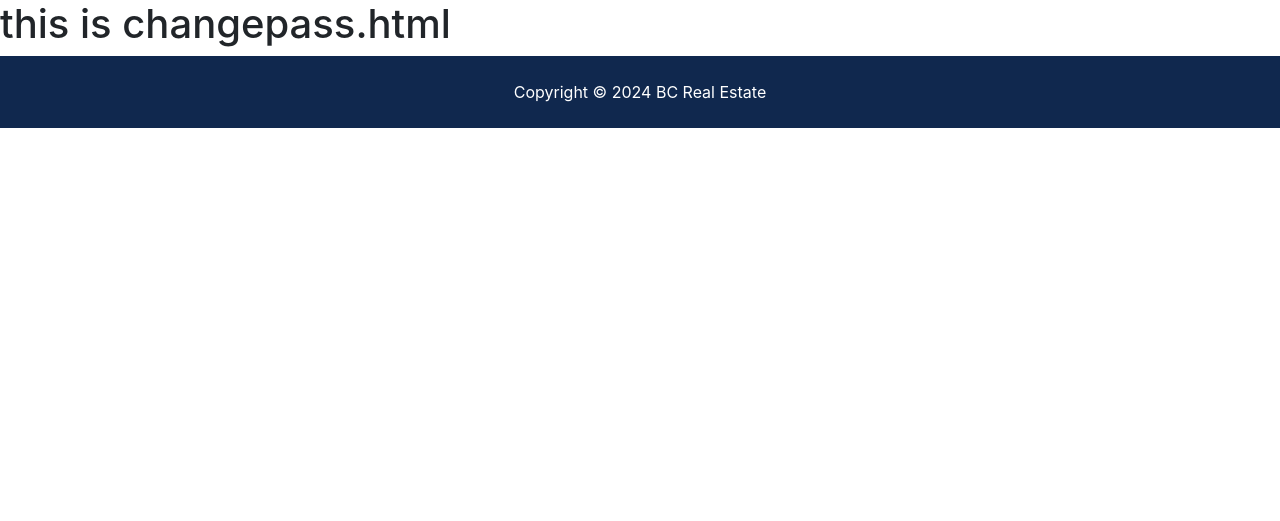
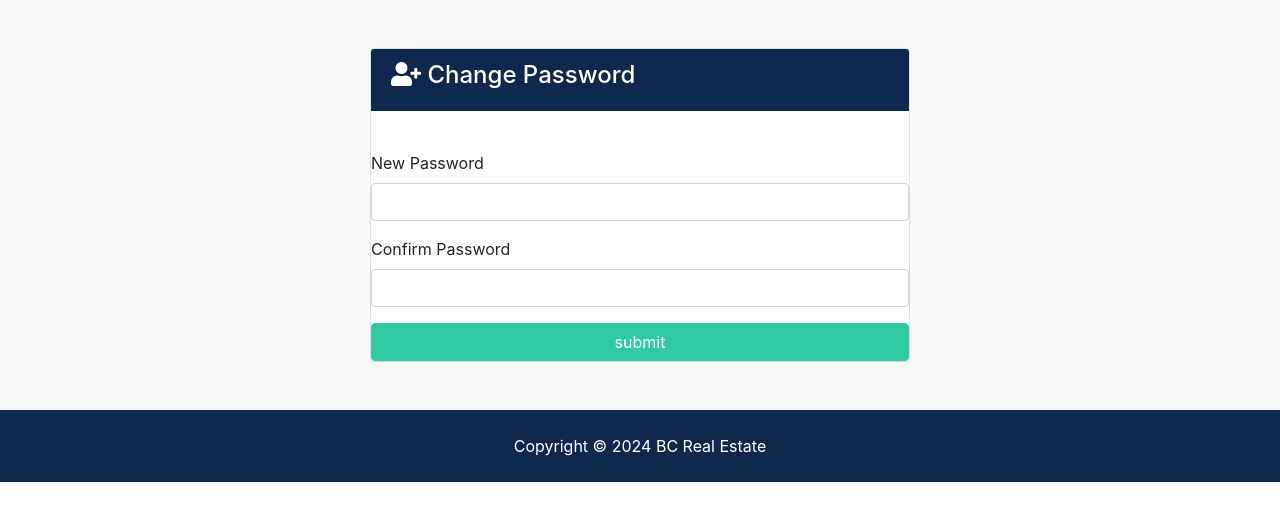
Before and after one commit to ellery79/hkct_libraryproject, a Django app: page /accounts/changepass in a window 1280 px wide. Shown: the part 164-685 px from the top of the page. Run offline with Django 4.2, Linux system fonts and the light colour scheme; some libraries are stand-ins or nearby versions.

Commit message:
completed change pass

```diff
--- a/accounts/views.py
+++ b/accounts/views.py
@@ -84,7 +84,7 @@ def forgotpass(request):
     return render(request, 'accounts/forgotpass.html')
 
 
-def changepass(request):
+'''def changepass(request):
     if request.method == 'POST':
         username = request.POST['username']
         password = request.POST['password']
@@ -92,4 +92,20 @@ def changepass(request):
         selected_user.set_password(password)
         selected_user.save()
         return render(request, 'accounts/changepass.html')
-    return render(request, 'accounts/changepass.html')
+    #return render(request, 'accounts/changepass.html')'''
+
+def changepass(request):
+    if request.method == 'POST':
+        new_password = request.POST['password']
+        con_password = request.POST['password2']
+        if new_password == con_password:
+                user = CustomUser.objects.get(id=request.user.id)
+                user.set_password(new_password)
+                user.save()
+                messages.success(request,'You are success change password')
+                return redirect('dashboard')
+        else:
+            messages.error(request,'Passwords do not match')
+            return redirect('changepass')
+    else:
+        return render(request,'accounts/changepass.html')
--- a/templates/accounts/changepass.html
+++ b/templates/accounts/changepass.html
@@ -3,12 +3,58 @@
 
 <!--add title to the tab-->
 {% block title %}Welcome{% endblock %}
-
 {% block content %}
 {% load static %}
 
-{% include 'partials/_alert.html' %}
+<section id="register" class="bg-light py-5">
+  <div class="container">
+    <div class="row">
+      <div class="col-md-6 mx-auto">
+        <div class="card">
+          <div class="card-header bg-primary text-white">
+            <h4><i class="fas fa-user-plus"></i> Change Password</h4>
+          </div>
+          <div class="card-body">
+            <!-- alerts -->
+            {% include 'partials/_alert.html' %}
+            <form action="{% url 'changepass' %}" method="POST">
+              {% csrf_token %}
 
-<h1> this is changepass.html </h1>
 
+              </div>
+
+
+
+              <div class="form-group">
+                <label for="password">New Password</label>
+                <input
+                  type="password"
+                  name="password"
+                  class="form-control"
+                  required
+                />
+              </div>
+              <div class="form-group">
+                <label for="password2">Confirm Password</label>
+                <input
+                  type="password"
+                  name="password2"
+                  class="form-control"
+                  required
+                />
+              </div>
+
+
+              <input
+                type="submit"
+                value="submit"
+                class="btn btn-secondary btn-block"
+              />
+            </form>
+          </div>
+        </div>
+      </div>
+    </div>
+  </div>
+</section>
 {% endblock %}
--- a/templates/accounts/dashboard.html
+++ b/templates/accounts/dashboard.html
@@ -9,6 +9,10 @@
 
 {% include 'partials/_alert.html' %}
 
+
+<a class="btn btn-primary" href="{% url 'changepass' %}" >Changepassword</a>
+</li>
+
+
 <h1> this is dashboard.html </h1>
-
 {% endblock %}
--- a/templates/base.html
+++ b/templates/base.html
@@ -22,6 +22,8 @@
     {% include 'partials/_navbar.html' %}
     {% block content %} {% endblock %}
     {% include 'partials/_footer.html' %}
+
+
     <script src={% static "js/jquery-3.3.1.min.js" %} ></script>
     <script src={% static "js/bootstrap.bundle.min.js" %}></script>
     <script src={% static "js/main.js" %}></script>
```
